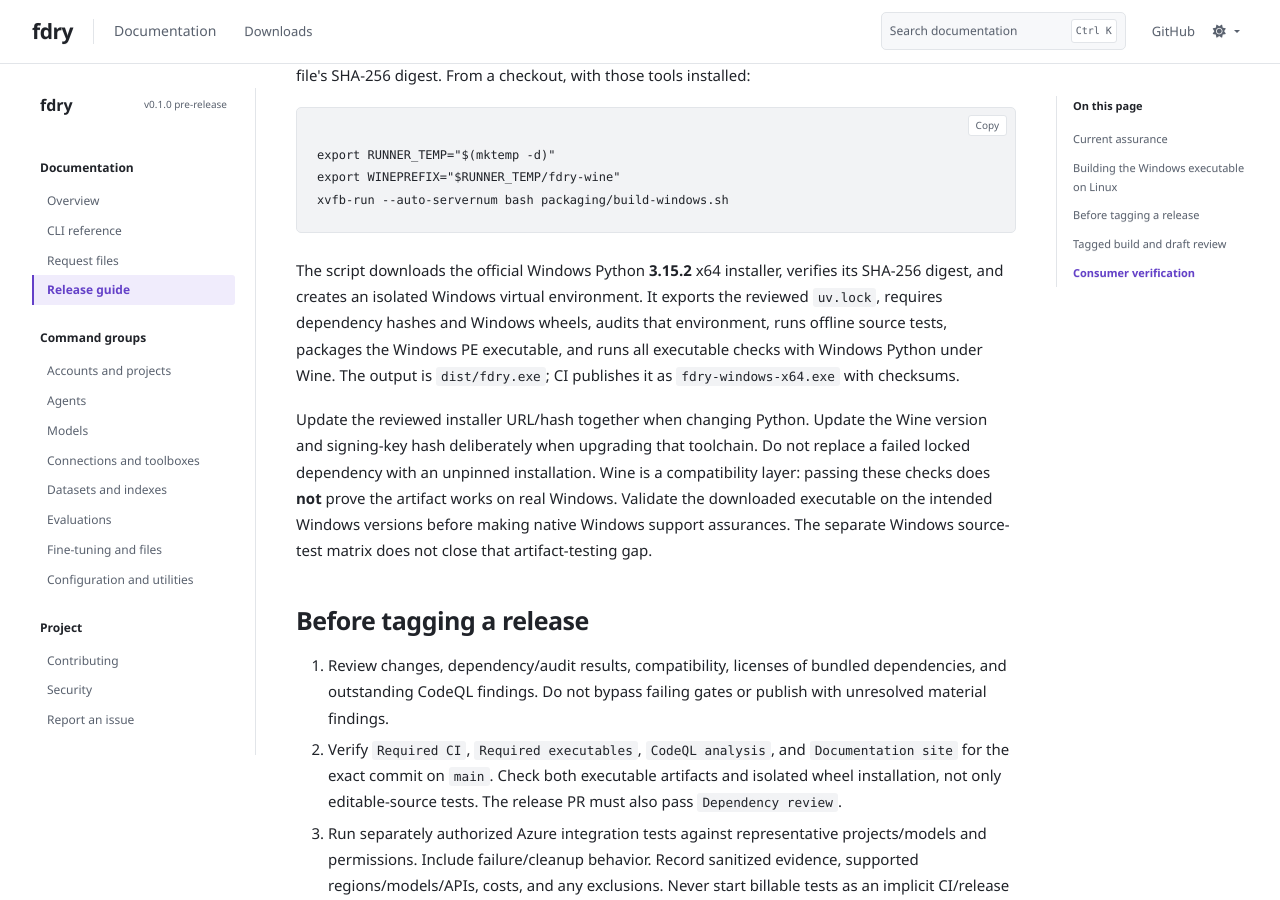
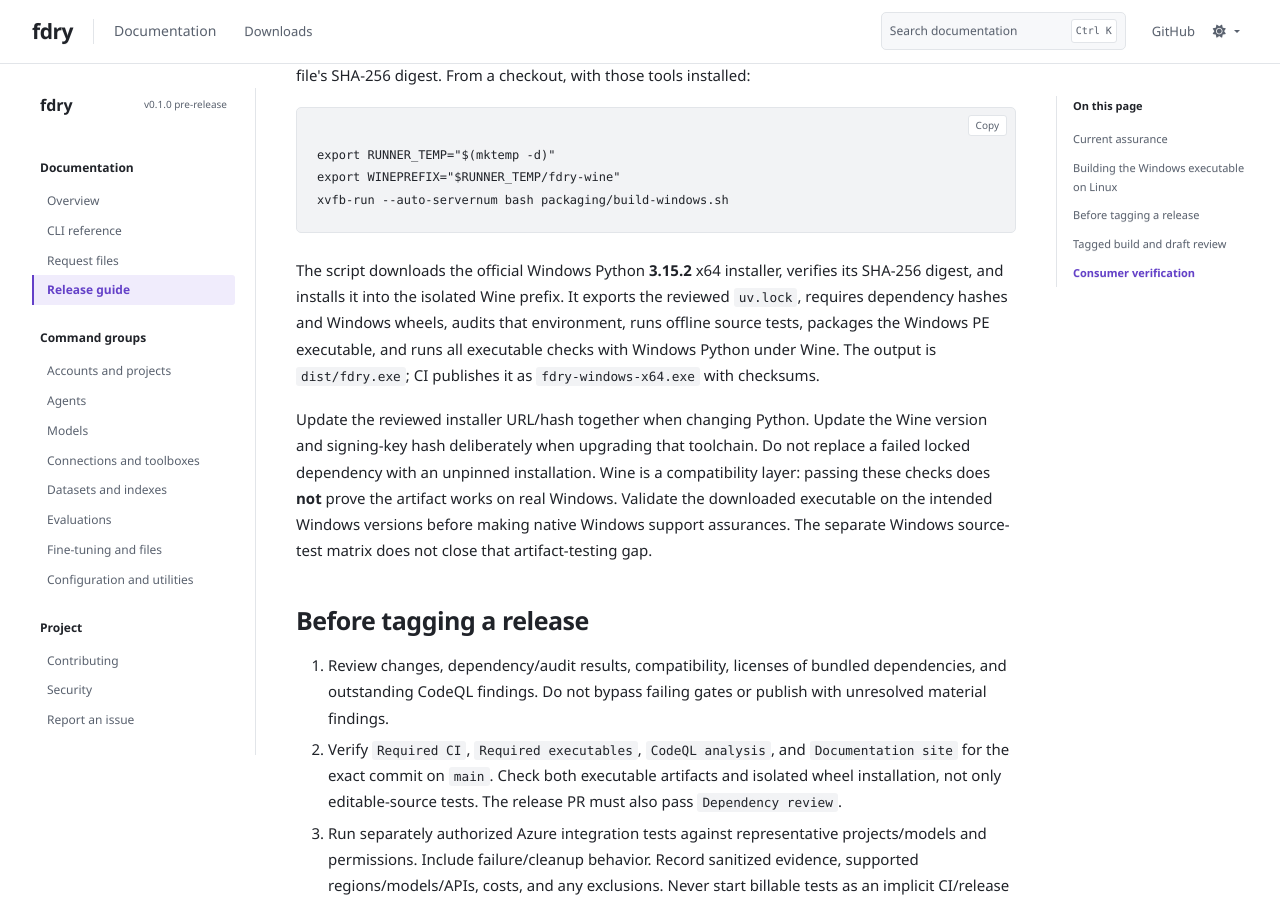
Before and after one commit to georgeollis/fdry, an MkDocs documentation site: the page built from docs/releasing.md, in a window 1280 px wide and 900 px high, scrolled down 1409 px. Built offline with MkDocs 1.6.1, drawn with Linux system fonts in a browser that asks for light colours.

Commit message:
Use the isolated Wine prefix directly for Windows dependencies
Avoid Windows venv launcher bootstrapping under Wine; the disposable prefix already isolates the build environment.

Co-authored-by: Copilot <223556219+Copilot@users.noreply.github.com>

````diff
--- a/docs/releasing.md
+++ b/docs/releasing.md
@@ -46,7 +46,7 @@ xvfb-run --auto-servernum bash packaging/build-windows.sh
 ```
 
 The script downloads the official Windows Python **3.15.2** x64 installer,
-verifies its SHA-256 digest, and creates an isolated Windows virtual environment.
+verifies its SHA-256 digest, and installs it into the isolated Wine prefix.
 It exports the reviewed `uv.lock`, requires dependency hashes and Windows
 wheels, audits that environment, runs offline source tests, packages the
 Windows PE executable, and runs all executable checks with Windows Python
````
Also changed, not shown: 1 other file.
